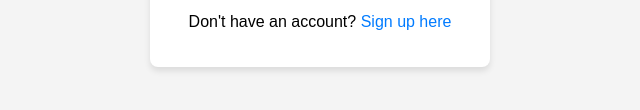
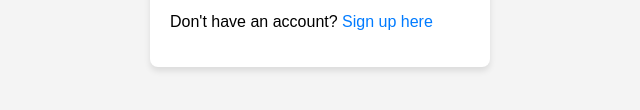
Before and after one commit to eediallo/live-chat-app, a plain HTML site: page frontend/public/login.html in a window 1280 px wide. Shown: the part 510-620 px from the top of the page, 320-960 px from the left. Drawn offline with Linux system fonts and the light colour scheme.

Commit message:
fix: remove inline styles from login and register pages for cleaner HTML

```diff
--- a/frontend/public/login.html
+++ b/frontend/public/login.html
@@ -22,7 +22,7 @@
             <button type="submit" id="login-btn" class="login-button">Login</button>
         </form>
         <p id="msg"></p>
-        <p style="text-align: center; margin-top: 15px;">
+        <p>
             Don't have an account? <a href="/signup.html" style="color: #007BFF; text-decoration: none;">Sign up here</a>
         </p>
     </div></p>
```
Also changed, not shown: frontend/public/register.html (+1 -1 lines).
